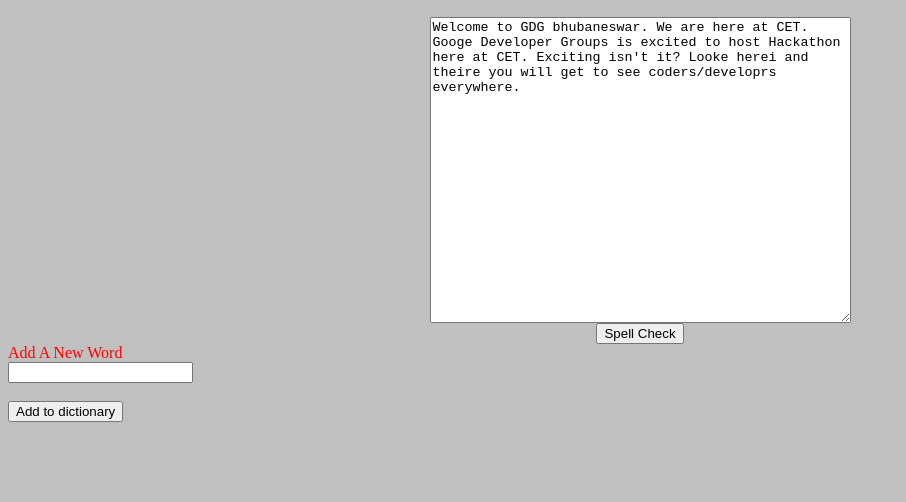
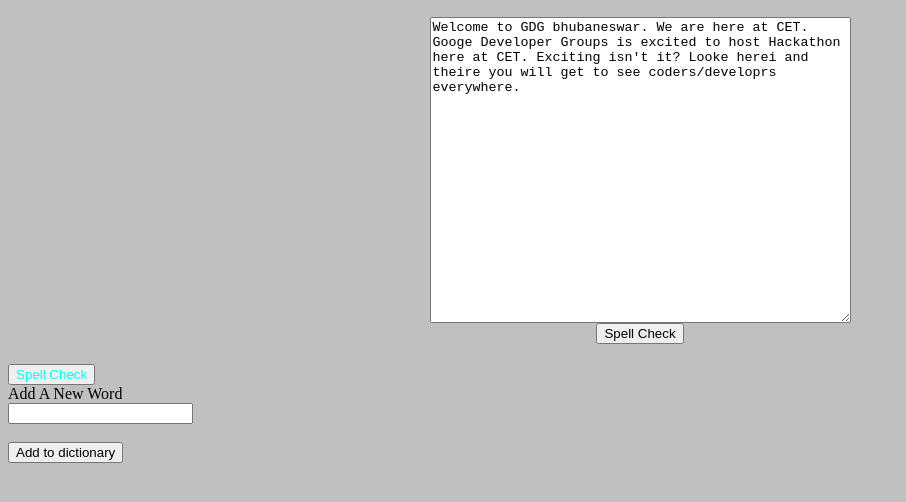
Before and after one commit to pankajkumarkbn/spellbug-CET, a plain HTML site: page index.html in a window 1280 px wide. Shown: the part 96-598 px from the top of the page, without its empty margins (0-906 px from the left). Drawn offline with Linux system fonts and the light colour scheme.

Commit message:
Update index.html

```diff
--- a/index.html
+++ b/index.html
@@ -34,8 +34,11 @@ Googe Developer Groups is excited to host Hackathon here at CET. Exciting isn't
       <div align="middle">  <input type="button" value="Spell Check" onclick="$Spelling.SpellCheckInWindow('myTextArea')">
         <script>  CKEDITOR.replace( 'myTextArea');</script>
 </div>
+<input style="color:cyan; margin-top:20px" type="button" value="Spell Check" onclick="$Spelling.SpellCheckInWindow('myTextArea')">
+        <script>  CKEDITOR.replace( 'myTextArea');</script>
+</div>
 
-<form style="color:red" align="left" form action="/action.txt" method="get">
+<form syle="color:blue;" align="left" form action="/action.txt" method="get">
   Add A New Word<br>
   <input type="text" name="new" value=""><br><br>
   <input type="submit" value="Add to dictionary">
```
